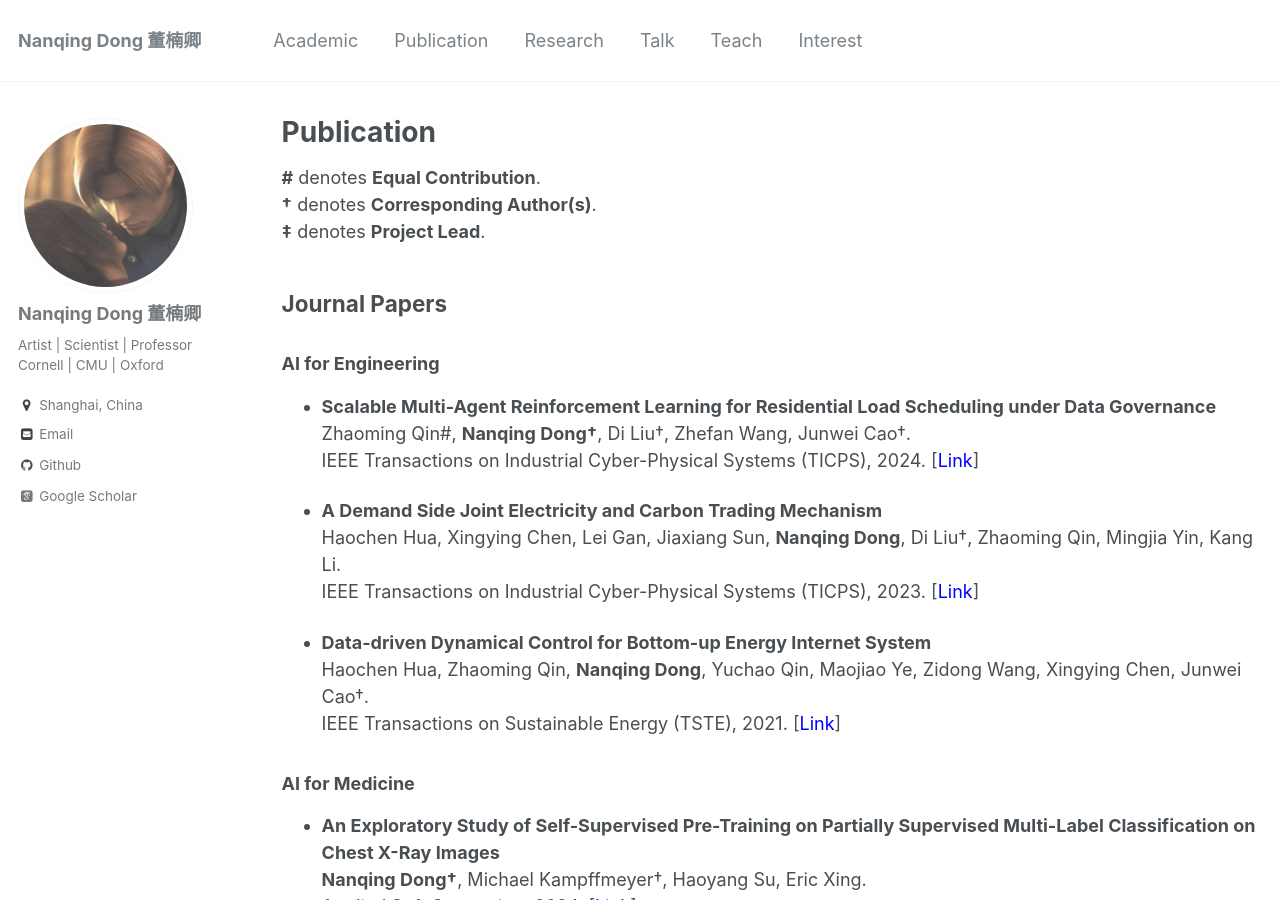
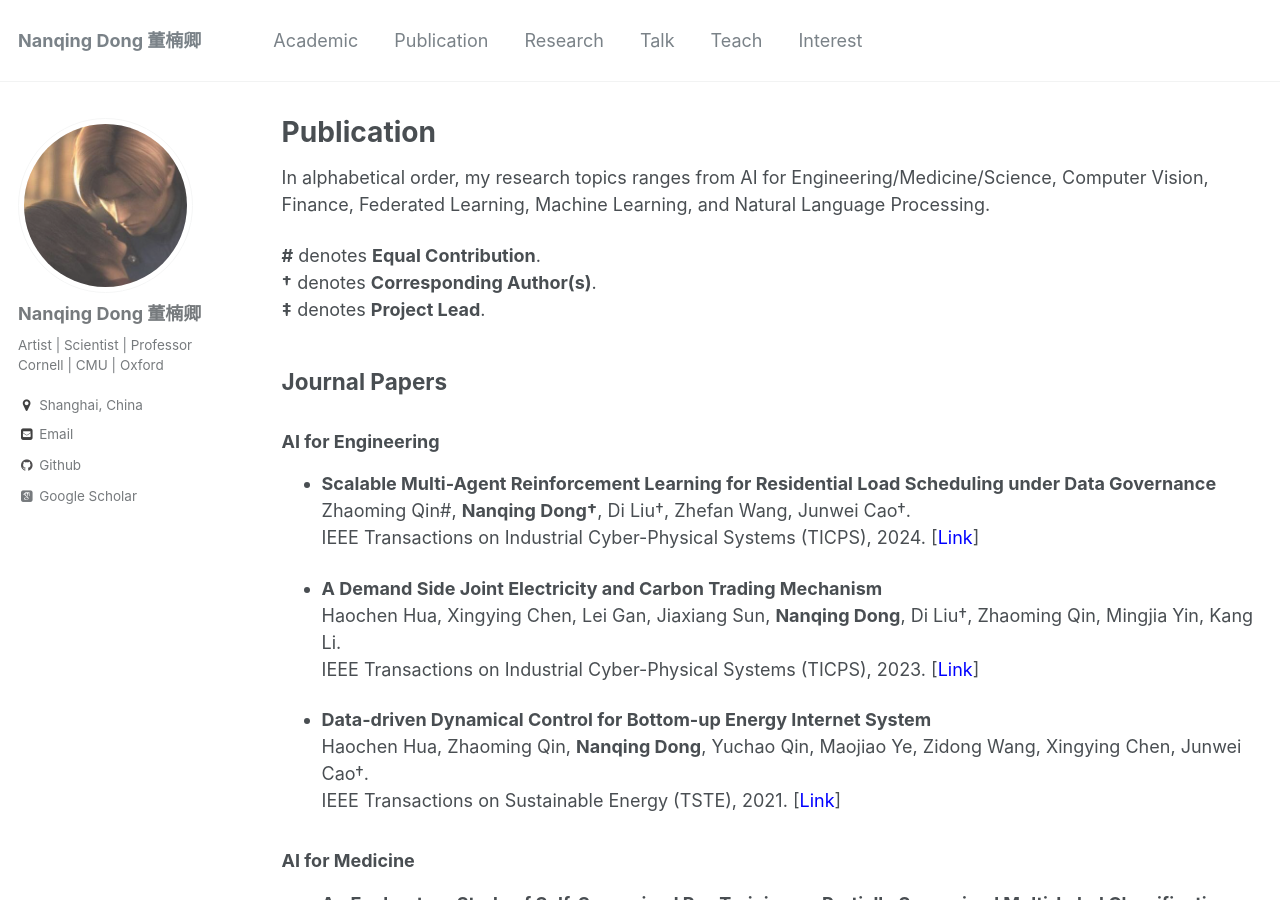
Before and after one commit to eveningdong/eveningdong.github.io, a Jekyll site: the page built from _pages/publication.md, in a window 1280 px wide and 900 px high. Built offline with Jekyll 4.4.1, drawn with Linux system fonts in a browser that asks for light colours; some web fonts are replaced.

Commit message:
Update publication.md

```diff
--- a/_pages/publication.md
+++ b/_pages/publication.md
@@ -5,6 +5,7 @@ permalink: /publication/
 author_profile: true
 ---
 
+In alphabetical order, my research topics ranges from AI for Engineering/Medicine/Science, Computer Vision, Finance, Federated Learning, Machine Learning, and Natural Language Processing.
 
 **#** denotes **Equal Contribution**.
 **†** denotes **Corresponding Author(s)**.
```
